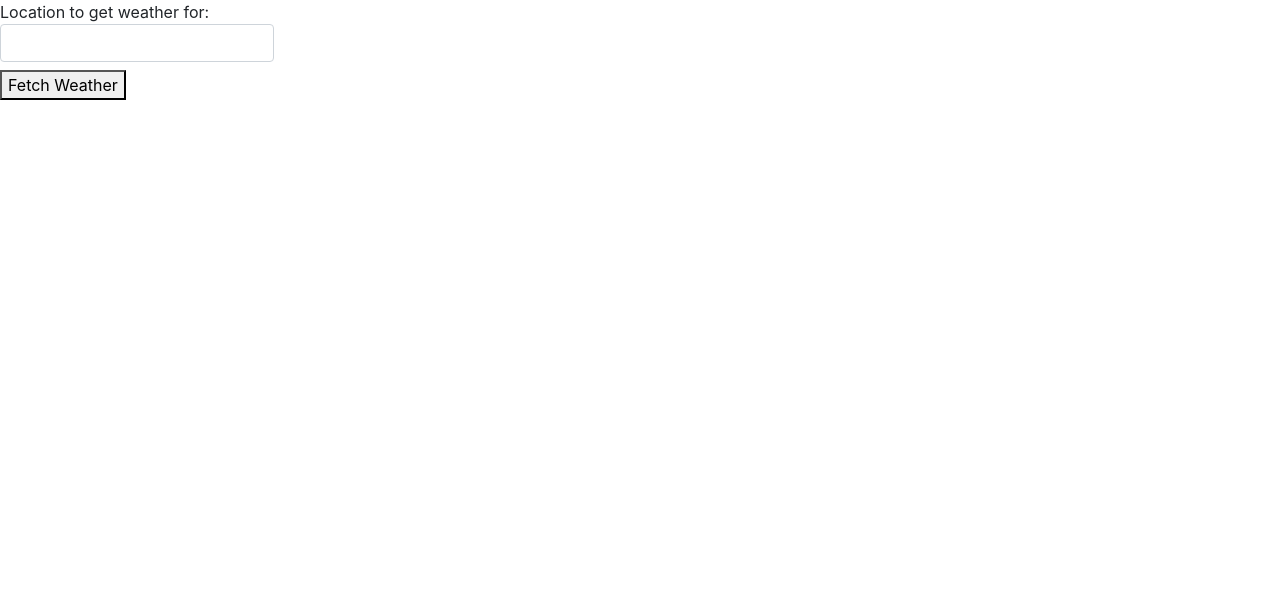
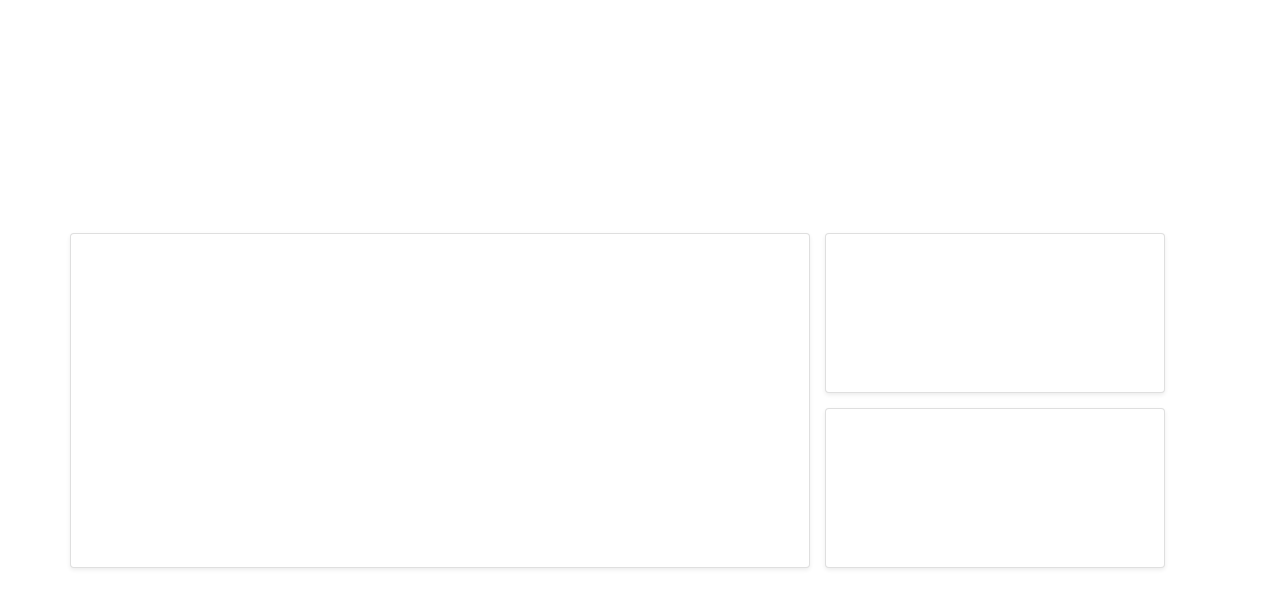
Before and after one commit to Nabz786/ang-weather, an Angular app in the folder weather/: page / in a window 1280 px wide. Shown: the top 608 px of the page. Built offline with nearby package versions, Linux system fonts and the light colour scheme.

Commit message:
Added base app layout

```diff
--- a/weather/src/app/display-weather/display-weather.component.css
+++ b/weather/src/app/display-weather/display-weather.component.css
@@ -0,0 +1,71 @@
+.parent {
+  display: flex;
+  align-items: center;
+  justify-content: center;
+}
+
+.container-bg-shadow {
+  border: 3px solid green;
+  padding: 0;
+}
+
+.container-bg-shadow-1 {
+  border: 3px solid burlywood;
+  padding: 0;
+  height: 95%;
+}
+
+.container-bg-shadow-2 {
+  border: 3px solid blue;
+  height: 45%;
+  width: 30%;
+}
+
+.container-bg-shadow-3 {
+  margin-top: 220px;
+  border: 3px solid blue;
+  height: 45%;
+  width: 30%;
+}
+
+.margin-top-10 {
+  margin-top: 10px;
+}
+
+.margin-left-10 {
+  margin-left: 10px;
+}
+
+.border-blue {
+  border: 3px solid blue;
+}
+
+.main-box {
+  height: 100px;
+}
+
+.sub-box {
+  height: 200px;
+  width: 100%;
+}
+
+.center {
+  display: flex;
+  align-items: center;
+}
+
+.weather-information-container {
+  height: 335px;
+  width: 100%;
+}
+
+.news-information-container {
+  height: 160px;
+  width: 100%;
+}
+
+.sun-information-container {
+  height: 160px;
+  width: 100%;
+  margin-top: 15px;
+}
--- a/weather/src/app/display-weather/display-weather.component.html
+++ b/weather/src/app/display-weather/display-weather.component.html
@@ -1,4 +1,4 @@
-<label for="userSpecifiedLocation">
+<!-- <label for="userSpecifiedLocation">
     Location to get weather for:
     <input type="text" id="userSpecifiedLocation" class="form-control"
         [formControl]="userSpecifiedLocation" required>
@@ -18,4 +18,18 @@
         Winds: {{ weatherDataToDisplay.temperatureData["wind_speed"] }}
         Clouds: {{ weatherDataToDisplay.outsideWeatherCondition[0]["description"] }}
     </p>
+</div> -->
+
+<div class="container h-100 center">
+  <div class="row w-100 d-md-block">
+      <div class="col-md-4 float-right">
+          <div class="news-information-container card shadow-sm"></div>
+      </div>
+      <div class="col-md-8 float-left order-1 p-0">
+          <div class="weather-information-container card shadow-sm"></div>
+      </div>
+      <div class="col-md-4 float-right order-0">
+          <div class="sun-information-container card shadow-sm"></div>
+      </div>
+  </div>
 </div>
--- a/weather/src/styles.css
+++ b/weather/src/styles.css
@@ -1 +1,4 @@
 /* You can add global styles to this file, and also import other style files */
+html, body {
+    height: 100%;
+}
```
